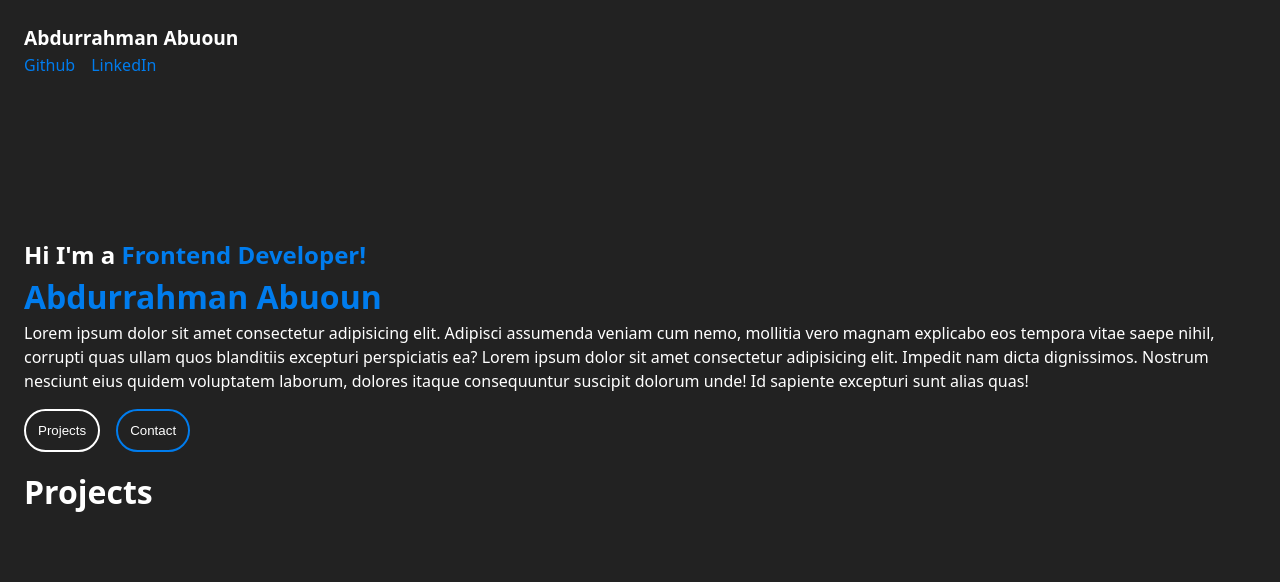
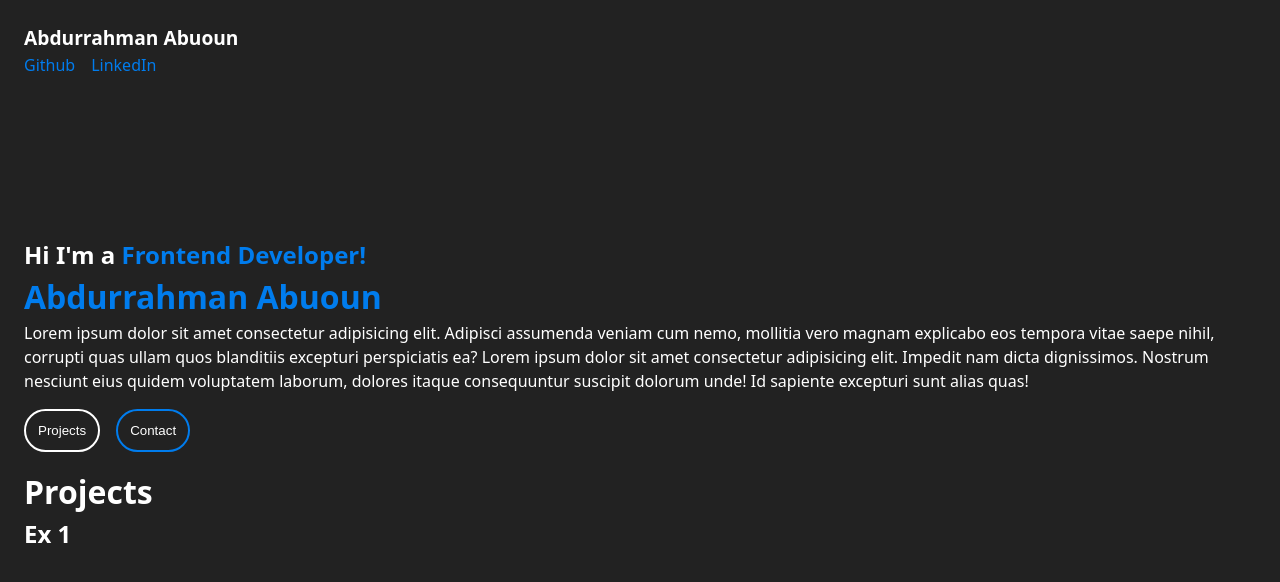
Before and after one commit to abdurman1/myportfolio, a React (Vite) app: page / in a window 1280 px wide. Shown: the top 582 px of the page. Built offline with nearby package versions, Linux system fonts and the light colour scheme.

Commit message:
May 16, 2025, 2:17 PM

```diff
--- a/src/App.jsx
+++ b/src/App.jsx
@@ -24,6 +24,8 @@ function App() {
       </div>
       <div className='projects'>
         <h1>Projects</h1>
+        <h2>Ex 1</h2>
+        <img src="" alt="" />
       </div>
     </>
   )
```
